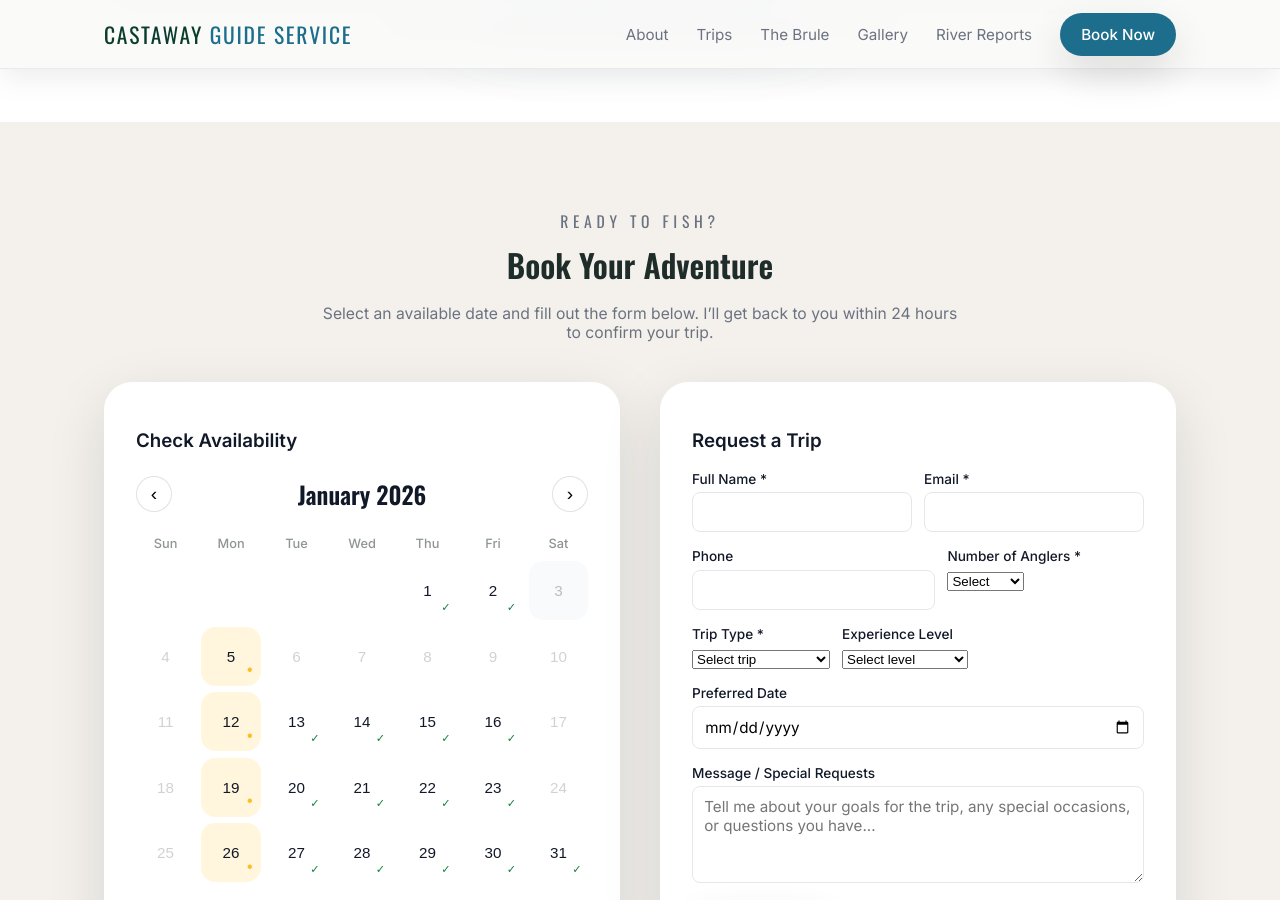
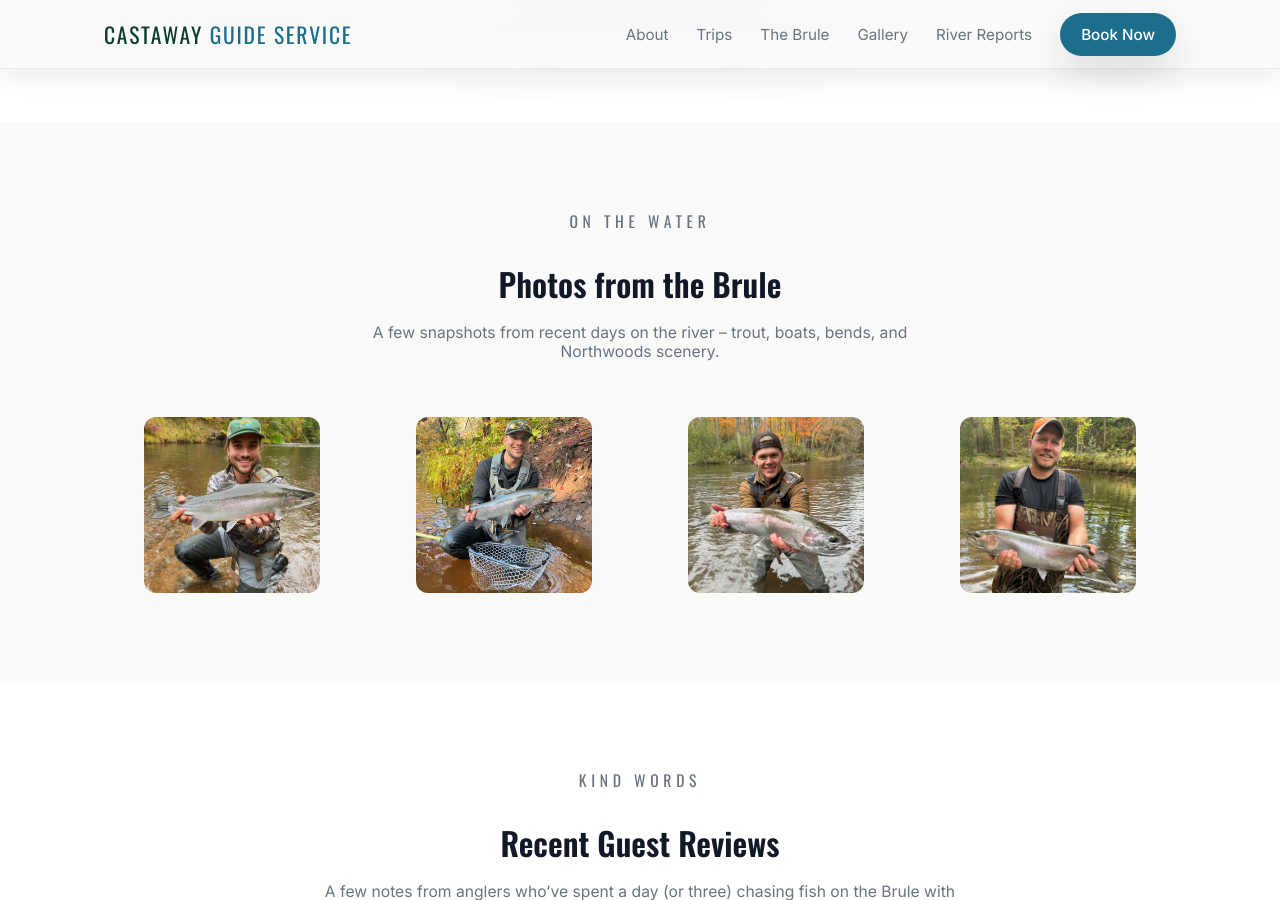
Before and after one commit to adamholden7/CastAwayGuideService, a Jekyll site: the page built from index.md, in a window 1280 px wide and 900 px high, scrolled down 3347 px. Built offline with Jekyll 4.4.1, drawn with Linux system fonts in a browser that asks for light colours; some of the changed text lies outside the part shown.

Commit message:
Update index.md

```diff
--- a/index.md
+++ b/index.md
@@ -31,18 +31,18 @@
 
 <section id="about" class="section section-about">
   <div class="container about-grid">
-     <!-- Video: Brock on the Brule -->
-      <div class="about-video-card">
-        <div class="about-video-inner">
-          <iframe
-            src="https://www.youtube.com/embed/5nzWdxtBUGo"
-            title="A day on the Brule with Brock"
-            frameborder="0"
-            allow="accelerometer; autoplay; clipboard-write; encrypted-media; gyroscope; picture-in-picture"
-            allowfullscreen
-          ></iframe>
-        </div>
+    <!-- Video: Brock on the Brule -->
+    <div class="about-video-card">
+      <div class="about-video-inner">
+        <iframe
+          src="https://www.youtube.com/embed/5nzWdxtBUGo"
+          title="A day on the Brule with Brock"
+          frameborder="0"
+          allow="accelerometer; autoplay; clipboard-write; encrypted-media; gyroscope; picture-in-picture"
+          allowfullscreen
+        ></iframe>
       </div>
+    </div>
 
     <!-- Content side -->
     <div class="about-copy">
@@ -117,16 +117,16 @@
         <p class="river-stat-label">River Miles</p>
       </div>
       <div class="river-stat">
-        <p class="river-stat-number">328'</p>
-        <p class="river-stat-label">Feet of Elevation Drop</p>
+        <p class="river-stat-number">328 ft</p>
+        <p class="river-stat-label">Elevation Drop</p>
       </div>
       <div class="river-stat">
         <p class="river-stat-number">5</p>
-        <p class="river-stat-label">Major Game Fish Species</p>
+        <p class="river-stat-label">Game Fish Species</p>
       </div>
       <div class="river-stat">
-        <p class="river-stat-number">12</p>
-        <p class="river-stat-label">Months of Fishing</p>
+        <p class="river-stat-number">Year-Round</p>
+        <p class="river-stat-label">Fishing Seasons</p>
       </div>
     </div>
 
@@ -208,7 +208,6 @@
 
   </div>
 </section>
-
 
 {% if site.data.client.show_trips != false and site.data.client.business_type == "guide" %}
 <section id="trips" class="section section-trips">
@@ -334,6 +333,121 @@
   </div>
 </section>
 {% endif %}
+
+<!-- PHOTO GALLERY (matches #gallery in nav) -->
+<section id="gallery" class="section section-gallery">
+  <div class="container">
+    <header class="section-header">
+      <p class="section-eyebrow">On the Water</p>
+      <h2>Photos from the Brule</h2>
+      <p class="section-subtitle">
+        A few snapshots from recent days on the river – trout, boats, bends, and Northwoods scenery.
+      </p>
+    </header>
+
+    <div class="gallery-grid">
+      <figure class="gallery-item">
+        <img src="{{ '/assets/images/gallery-1.jpg' | relative_url }}" alt="Angler releasing a trout on the Brule River">
+      </figure>
+      <figure class="gallery-item">
+        <img src="{{ '/assets/images/gallery-2.jpg' | relative_url }}" alt="Scenic view of the Brule River and surrounding forest">
+      </figure>
+      <figure class="gallery-item">
+        <img src="{{ '/assets/images/gallery-3.jpg' | relative_url }}" alt="Drift boat positioned on a quiet bend of the river">
+      </figure>
+      <figure class="gallery-item">
+        <img src="{{ '/assets/images/gallery-4.jpg' | relative_url }}" alt="Close-up of a trout in the net">
+      </figure>
+    </div>
+  </div>
+</section>
+
+<!-- REVIEWS / TESTIMONIALS -->
+<section id="reviews" class="section section-testimonials">
+  <div class="container">
+    <header class="section-header section-header-tight">
+      <p class="section-eyebrow">Kind Words</p>
+      <h2>Recent Guest Reviews</h2>
+      <p class="section-subtitle">
+        A few notes from anglers who’ve spent a day (or three) chasing fish on the Brule with me.
+      </p>
+    </header>
+
+    <div class="testimonials-grid">
+      <!-- Review 1 -->
+      <article class="testimonial-card">
+        <div class="testimonial-top">
+          <div>
+            <div class="testimonial-quote-icon">“</div>
+            <p class="testimonial-text">
+              Brock put us on fish all day and was unbelievably patient with two beginners.
+              We left tired, happy, and already talking about next year.
+            </p>
+          </div>
+          <div class="testimonial-stars">★★★★★</div>
+        </div>
+
+        <div class="testimonial-footer">
+          <div class="testimonial-avatar">
+            <span class="testimonial-avatar-initials">AB</span>
+          </div>
+          <div class="testimonial-meta">
+            <p class="testimonial-name">Alex B.</p>
+            <p class="testimonial-location">First-time fly angler</p>
+          </div>
+        </div>
+      </article>
+
+      <!-- Review 2 -->
+      <article class="testimonial-card">
+        <div class="testimonial-top">
+          <div>
+            <div class="testimonial-quote-icon">“</div>
+            <p class="testimonial-text">
+              I’ve fished the Brule for years, but Brock showed me new water and new approaches.
+              Professional, easygoing, and completely dialed in to the river.
+            </p>
+          </div>
+          <div class="testimonial-stars">★★★★★</div>
+        </div>
+
+        <div class="testimonial-footer">
+          <div class="testimonial-avatar">
+            <span class="testimonial-avatar-initials">JM</span>
+          </div>
+          <div class="testimonial-meta">
+            <p class="testimonial-name">Jordan M.</p>
+            <p class="testimonial-location">Returning client</p>
+          </div>
+        </div>
+      </article>
+
+      <!-- Review 3 -->
+      <article class="testimonial-card">
+        <div class="testimonial-top">
+          <div>
+            <div class="testimonial-quote-icon">“</div>
+            <p class="testimonial-text">
+              From helping my son with his first cast to landing a steelhead at sunset, it was
+              exactly the kind of day on the water we were hoping for.
+            </p>
+          </div>
+          <div class="testimonial-stars">★★★★★</div>
+        </div>
+
+        <div class="testimonial-footer">
+          <div class="testimonial-avatar">
+            <span class="testimonial-avatar-initials">KH</span>
+          </div>
+          <div class="testimonial-meta">
+            <p class="testimonial-name">Kara H.</p>
+            <p class="testimonial-location">Family trip</p>
+          </div>
+        </div>
+      </article>
+    </div>
+  </div>
+</section>
 
 {% if site.data.client.show_booking_form != false %}
 <section id="booking" class="section section-booking">
```
Also changed, not shown: other parts of index.md (+1 -1 lines).
